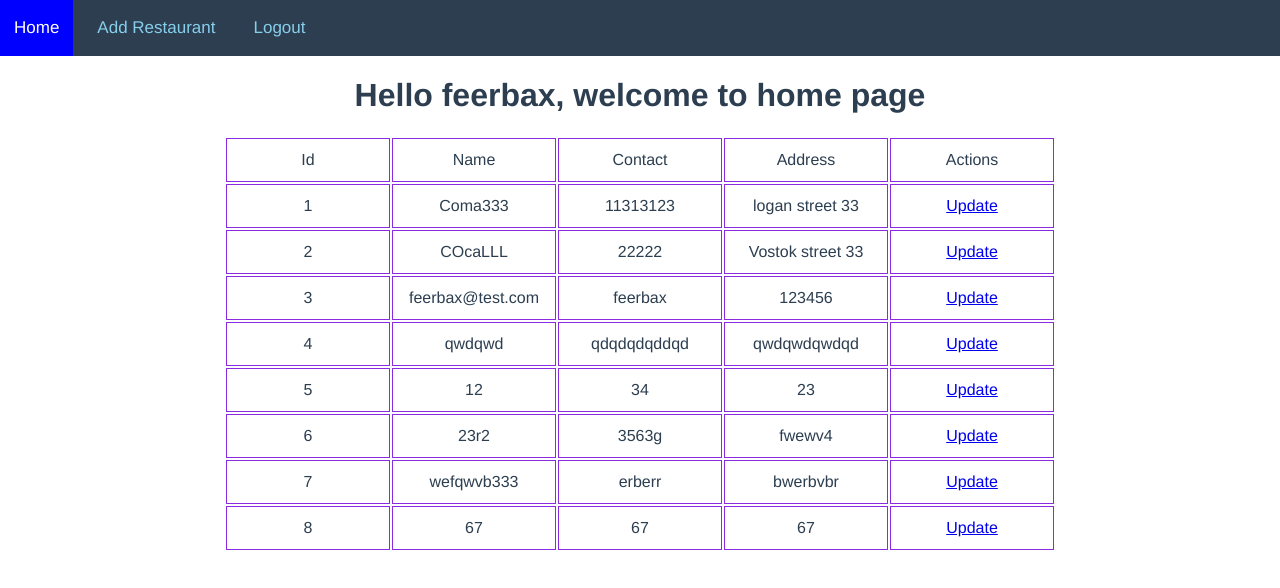
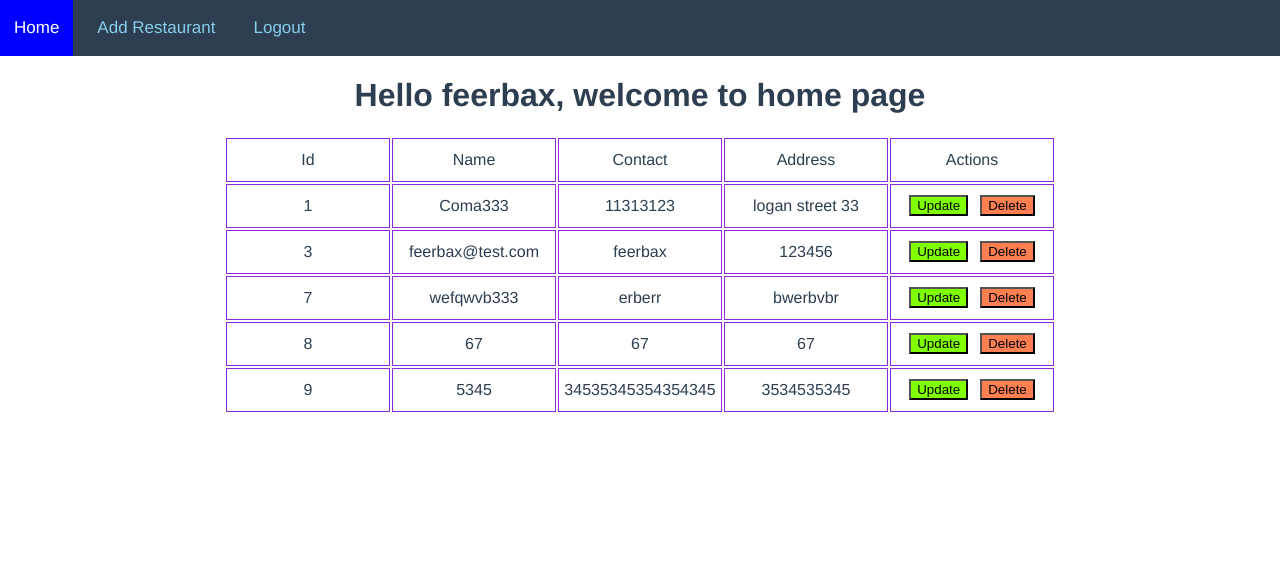
Before and after one commit to feerbax56/restoran-project, a Vue app: page /Login in a window 1280 px wide. Both pictures are taken after a click on the button "Login". Shown: the top 588 px of the page. Built offline with nearby package versions, Linux system fonts and the light colour scheme; data requests are answered from the project's data file.

Commit message:
add: delete btn

```diff
--- a/db.json
+++ b/db.json
@@ -33,34 +33,10 @@
       "id": 1
     },
     {
-      "id": 2,
-      "name": "COcaLLL",
-      "contact": "22222",
-      "address": "Vostok street 33"
-    },
-    {
       "name": "feerbax@test.com",
+      "address": "123456",
       "contact": "feerbax",
-      "address": "123456",
       "id": 3
-    },
-    {
-      "name": "qwdqwd",
-      "address": "qwdqwdqwdqd",
-      "contact": "qdqdqdqddqd",
-      "id": 4
-    },
-    {
-      "name": "12",
-      "address": "23",
-      "contact": "34",
-      "id": 5
-    },
-    {
-      "name": "23r2",
-      "address": "fwewv4",
-      "contact": "3563g",
-      "id": 6
     },
     {
       "name": "wefqwvb333",
@@ -73,6 +49,12 @@
       "address": "67",
       "contact": "67",
       "id": 8
+    },
+    {
+      "name": "5345",
+      "address": "3534535345",
+      "contact": "34535345354354345",
+      "id": 9
     }
   ]
 }
--- a/src/components/AddRest.vue
+++ b/src/components/AddRest.vue
@@ -2,7 +2,7 @@ Home.vue
 <template>
   <Header/>
   <h1>
-    Hello username, welcome and Add Restaurant Page
+    Hello {{name}}, welcome and Add Restaurant Page
   </h1>
 
   <form action="" class="add">
@@ -29,7 +29,8 @@ export default {
         name: '',
         address: '',
         contact: '',
-      }
+      },
+      name: '',
     }
   },
   methods: {
@@ -46,7 +47,7 @@ export default {
   },
   mounted() {
     let user = localStorage.getItem('user-info')
-
+    this.name = JSON.parse(user).name;
     if (!user) {
       this.$router.push({name: 'SignUp'})
     }
--- a/src/components/Home.vue
+++ b/src/components/Home.vue
@@ -19,7 +19,9 @@
       <td>{{ item.contact }}</td>
       <td>{{ item.address }}</td>
       <td>
-        <router-link :to="'/UpdateRest/' + item.id">Update</router-link>
+        <router-link :to="'/UpdateRest/' + item.id">
+          <button class="updBtn">Update</button></router-link>
+        <button v-on:click="deleteRestaurant(item.id)" class="delBtn">Delete</button>
       </td>
     </tr>
 
@@ -42,15 +44,25 @@ export default {
   components: {
     Header
   },
-  async mounted() {
+  methods: {
+    async deleteRestaurant(id) {
+      let resalt = await axios.delete('http://localhost:3000/restaurant/' + id)
+      if (resalt.status === 200) {
+        this.loadData()
+      }
+    },
+    async loadData() {
       let user = localStorage.getItem('user-info');
       this.name = JSON.parse(user).name;
-    console.log(name);
       if (!user) {
         this.$router.push({name: 'SignUp'})
       }
       let result = await axios.get('http://localhost:3000/restaurant');
       this.restaurant = result.data
+    }
+  },
+  async mounted() {
+    this.loadData()
   }
 }
 </script>
@@ -66,5 +78,14 @@ td {
 .table {
   margin: 0 auto;
 }
+.delBtn{
+  margin: 6px;
+  background-color: coral;
+}
+
+.updBtn{
+  margin: 6px;
+  background-color: chartreuse;
+}
 
 </style>
--- a/src/components/UpdateRest.vue
+++ b/src/components/UpdateRest.vue
@@ -2,7 +2,7 @@ Home.vue
 <template>
   <Header/>
   <h1>
-    Hello username, welcome and Update Restaurant Page
+    Hello {{name}}, welcome and Update Restaurant Page
   </h1>
 
   <form action="" class="add">
@@ -29,7 +29,8 @@ export default {
         name: '',
         address: '',
         contact: '',
-      }
+      },
+      name: '',
     }
   },
   methods: {
@@ -46,7 +47,7 @@ export default {
   },
   async mounted() {
     let user = localStorage.getItem('user-info')
-
+    this.name = JSON.parse(user).name;
     if (!user) {
       this.$router.push({name: 'SignUp'})
     }
```
Lines whose indentation alone changed are shown as unchanged.
